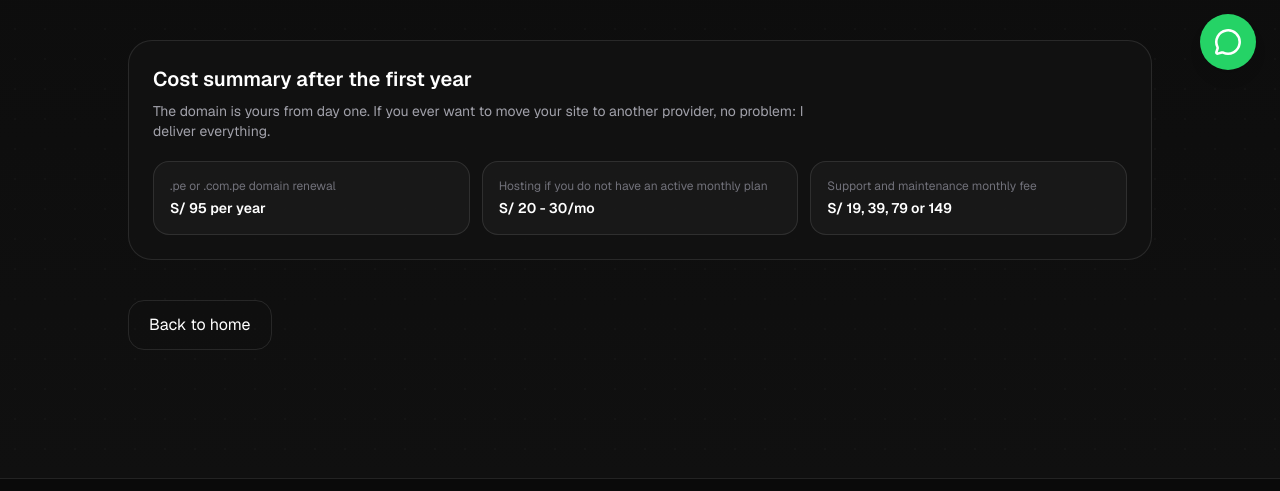
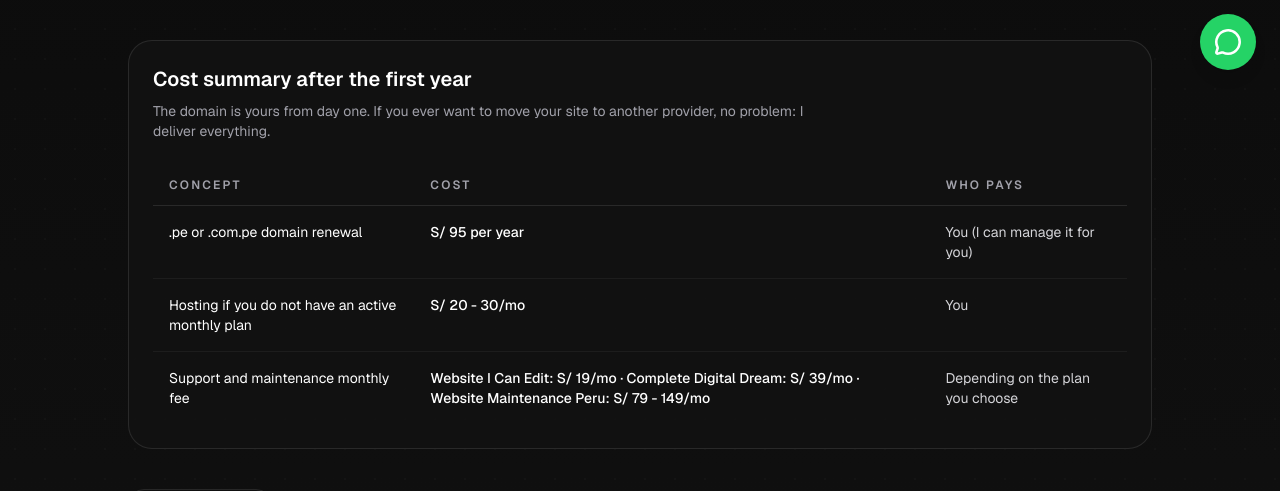
Before and after one commit to miguelgargurevich/gargurevich-digital, a Next.js app: page /en/ofertas in a window 1280 px wide. Shown: the part 706-1197 px from the top of the page. Built offline with nearby package versions, Linux system fonts and the light colour scheme; no server answers; the database is empty.

Commit message:
fix ofertas en BD

```diff
--- a/src/app/[locale]/ofertas/page.tsx
+++ b/src/app/[locale]/ofertas/page.tsx
@@ -29,7 +29,6 @@ const UI_LABELS = {
     summaryHostLabel: 'Hosting si no tienes mensualidad activa',
     summaryHostValue: 'S/ 20 - 30/mes',
     summarySupportLabel: 'Mensualidad de soporte y mantenimiento',
-    summarySupportValue: 'S/ 19, 39, 79 o 149',
     summaryOwnerNote: 'El dominio es tuyo desde el día 1. Si en el futuro quieres llevarte tu web a otro proveedor, no hay problema: te entrego todo.',
     empty: 'No hay planes disponibles en este momento.',
   },
@@ -49,7 +48,6 @@ const UI_LABELS = {
     summaryHostLabel: 'Hosting if you do not have an active monthly plan',
     summaryHostValue: 'S/ 20 - 30/mo',
     summarySupportLabel: 'Support and maintenance monthly fee',
-    summarySupportValue: 'S/ 19, 39, 79 or 149',
     summaryOwnerNote: 'The domain is yours from day one. If you ever want to move your site to another provider, no problem: I deliver everything.',
     empty: 'No plans available at the moment.',
   },
@@ -195,29 +193,49 @@ export default async function OffersPage({ params }: { params: Promise<{ locale:
         </div>
 
         {/* Yearly summary */}
-        <div className="rounded-3xl border border-white/10 bg-[#121212]/90 p-6 mb-10">
-          <div className="flex items-start justify-between gap-4 flex-col md:flex-row">
-            <div className="max-w-2xl">
-              <h3 className="text-xl font-semibold text-white">{ui.summaryTitle}</h3>
-              <p className="mt-2 text-sm text-[#A1A1AA]">
-                {ui.summaryOwnerNote}
-              </p>
-            </div>
+        <div className="rounded-3xl border border-white/10 bg-[#121212]/90 p-6 mb-10 overflow-hidden">
+          <div className="max-w-2xl">
+            <h3 className="text-xl font-semibold text-white">{ui.summaryTitle}</h3>
+            <p className="mt-2 text-sm text-[#A1A1AA]">
+              {ui.summaryOwnerNote}
+            </p>
           </div>
 
-          <div className="mt-5 grid gap-3 md:grid-cols-3">
-            <div className="rounded-2xl border border-white/10 bg-white/3 p-4">
-              <p className="text-xs text-[#71717A]">{ui.summaryDomainLabel}</p>
-              <p className="mt-1 text-sm font-semibold text-white">{ui.summaryDomainValue}</p>
-            </div>
-            <div className="rounded-2xl border border-white/10 bg-white/3 p-4">
-              <p className="text-xs text-[#71717A]">{ui.summaryHostLabel}</p>
-              <p className="mt-1 text-sm font-semibold text-white">{ui.summaryHostValue}</p>
-            </div>
-            <div className="rounded-2xl border border-white/10 bg-white/3 p-4">
-              <p className="text-xs text-[#71717A]">{ui.summarySupportLabel}</p>
-              <p className="mt-1 text-sm font-semibold text-white">{ui.summarySupportValue}</p>
-            </div>
+          <div className="mt-6 overflow-x-auto">
+            <table className="w-full min-w-[780px] border-separate border-spacing-0 text-left">
+              <thead>
+                <tr>
+                  <th className="border-b border-white/10 px-4 py-3 text-xs font-semibold uppercase tracking-[0.18em] text-[#A1A1AA]">{locale === 'es' ? 'Concepto' : 'Concept'}</th>
+                  <th className="border-b border-white/10 px-4 py-3 text-xs font-semibold uppercase tracking-[0.18em] text-[#A1A1AA]">{locale === 'es' ? 'Costo' : 'Cost'}</th>
+                  <th className="border-b border-white/10 px-4 py-3 text-xs font-semibold uppercase tracking-[0.18em] text-[#A1A1AA]">{locale === 'es' ? 'Quién paga' : 'Who pays'}</th>
+                </tr>
+              </thead>
+              <tbody>
+                <tr className="align-top">
+                  <td className="border-b border-white/5 px-4 py-4 text-sm text-white">{ui.summaryDomainLabel}</td>
+                  <td className="border-b border-white/5 px-4 py-4 text-sm text-white font-medium">{ui.summaryDomainValue}</td>
+                  <td className="border-b border-white/5 px-4 py-4 text-sm text-[#D4D4D8]">{locale === 'es' ? 'Tú (puedo gestionarlo yo)' : 'You (I can manage it for you)'}</td>
+                </tr>
+                <tr className="align-top">
+                  <td className="border-b border-white/5 px-4 py-4 text-sm text-white">{ui.summaryHostLabel}</td>
+                  <td className="border-b border-white/5 px-4 py-4 text-sm text-white font-medium">{ui.summaryHostValue}</td>
+                  <td className="border-b border-white/5 px-4 py-4 text-sm text-[#D4D4D8]">{locale === 'es' ? 'Tú' : 'You'}</td>
+                </tr>
+                <tr className="align-top">
+                  <td className="px-4 py-4 text-sm text-white">{ui.summarySupportLabel}</td>
+                  <td className="px-4 py-4 text-sm text-white font-medium">
+                    {locale === 'es'
+                      ? 'Web que yo mismo edito: S/ 19/mes · Sueño Digital Completo: S/ 39/mes · Mantenimiento Web Perú: S/ 79 - 149/mes'
+                      : 'Website I Can Edit: S/ 19/mo · Complete Digital Dream: S/ 39/mo · Website Maintenance Peru: S/ 79 - 149/mo'}
+                  </td>
+                  <td className="px-4 py-4 text-sm text-[#D4D4D8]">
+                    {locale === 'es'
+                      ? 'Según el plan elegido'
+                      : 'Depending on the plan you choose'}
+                  </td>
+                </tr>
+              </tbody>
+            </table>
           </div>
         </div>
 
```
